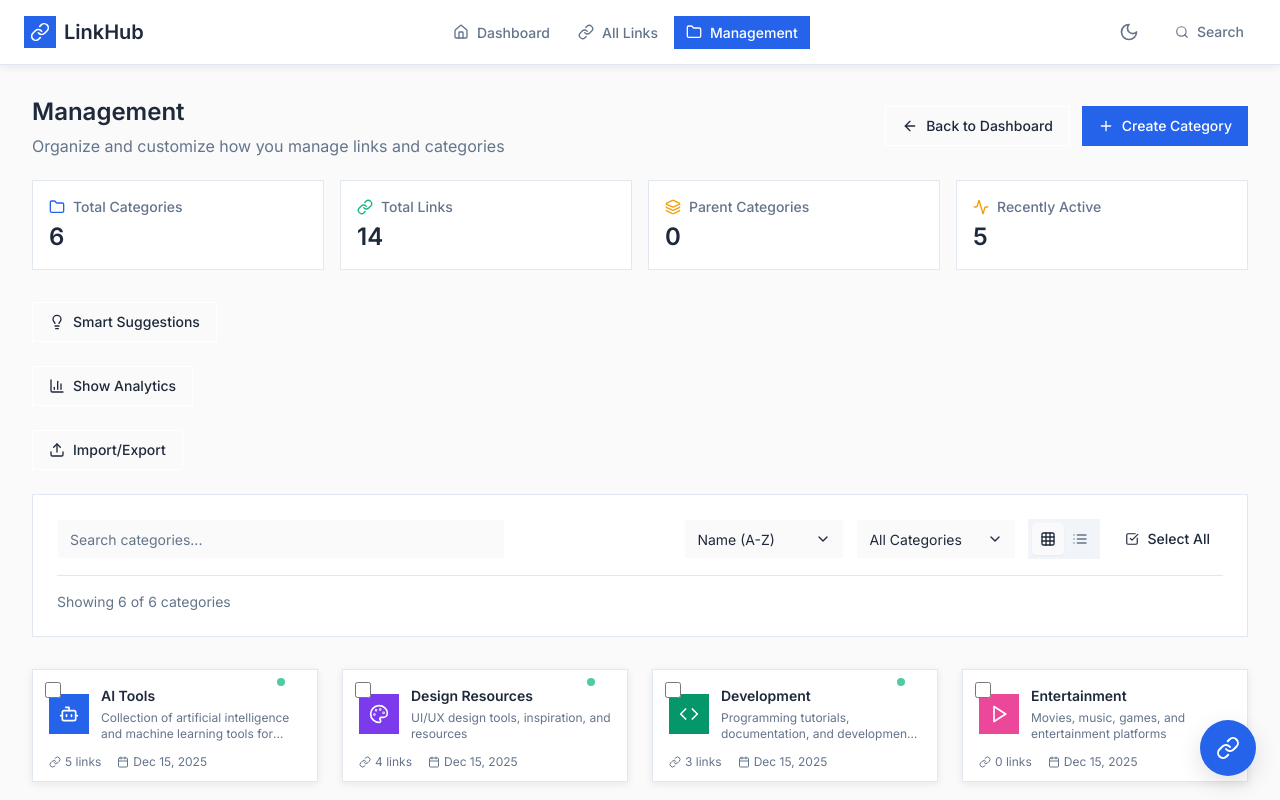
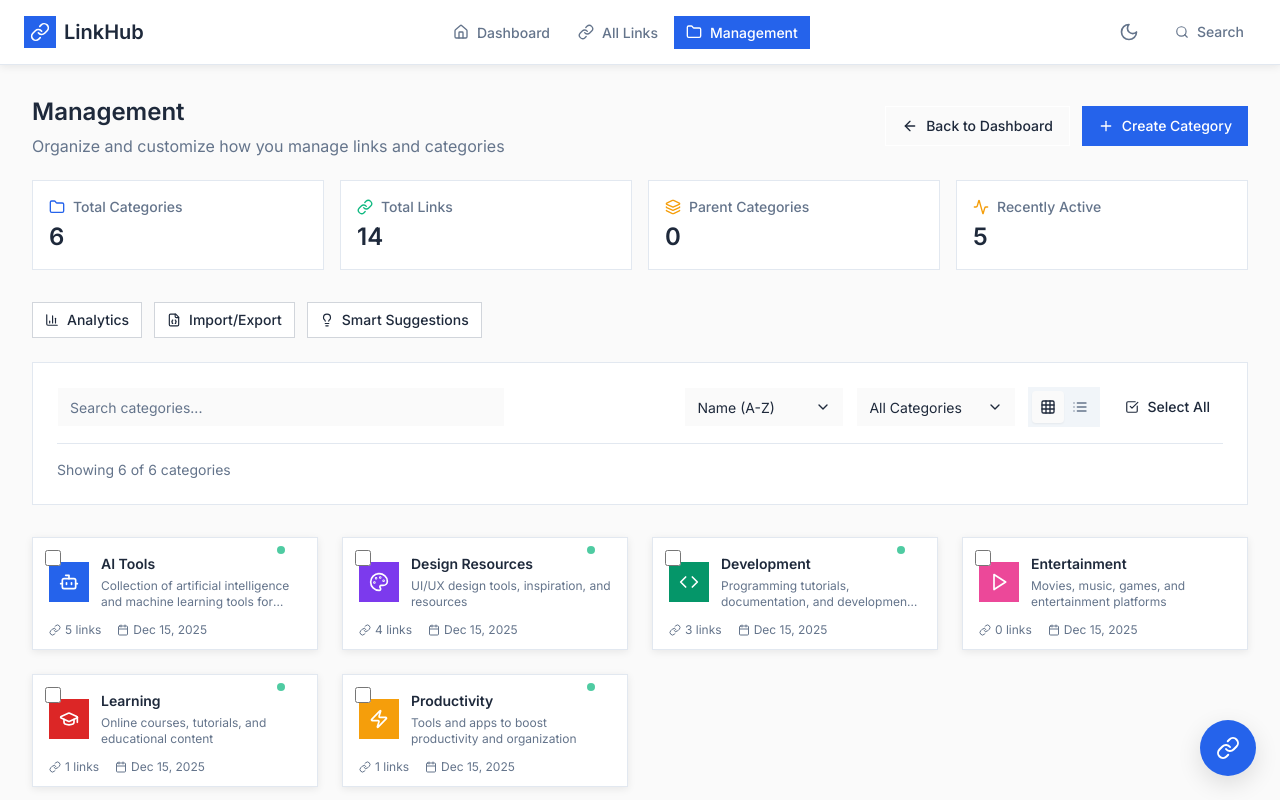
Before and after one commit to PiladeJr/LinkHub, a React (Vite) app: page /category-management in a window 1280 px wide. Shown: the top 800 px of the page. Built offline with nearby package versions, Linux system fonts and the light colour scheme.

Commit message:
changed the display of the management section, now the 3 subsections are displayed inline and on a unique window, customized the scroll bar

```diff
--- a/src/pages/all-links/index.jsx
+++ b/src/pages/all-links/index.jsx
@@ -146,9 +146,9 @@ const AllLinks = () => {
   }
 
   return (
-    <div className="min-h-screen bg-background">
+    <div className="h-screen flex flex-col bg-background">
       <Header />
-      <main className="pt-16 px-4 lg:px-6 pb-8">
+      <main className="flex-1 overflow-y-auto mt-16 px-4 lg:px-6 pb-8">
         <div className="max-w-5xl mx-auto py-8">
           {/* Header */}
           <div className="flex items-center justify-between mb-8">
--- a/src/pages/category-detail/index.jsx
+++ b/src/pages/category-detail/index.jsx
@@ -153,9 +153,9 @@ const CategoryDetail = () => {
   }
 
   return (
-    <div className="min-h-screen bg-background">
+    <div className="h-screen flex flex-col bg-background">
       <Header />
-      <main className="pt-16 px-4 lg:px-6 pb-8">
+      <main className="flex-1 overflow-y-auto mt-16 px-4 lg:px-6 pb-8">
         <div className="max-w-4xl mx-auto py-8">
           {/* Header */}
           <div className="flex items-center justify-between mb-8">
--- a/src/pages/category-management/index.jsx
+++ b/src/pages/category-management/index.jsx
@@ -32,10 +32,13 @@ const CategoryManagement = () => {
   const [isCreateModalOpen, setIsCreateModalOpen] = useState(false);
   const [editingCategory, setEditingCategory] = useState(null);
 
-  // Panel visibility states
-  const [showAnalytics, setShowAnalytics] = useState(false);
-  const [showImportExport, setShowImportExport] = useState(false);
-  const [showSuggestions, setShowSuggestions] = useState(false);
+  // Panel visibility states - single active panel
+  const [activePanel, setActivePanel] = useState(null); // 'analytics', 'import-export', 'suggestions', or null
+
+  // Toggle panel handler - closes current and opens the clicked one
+  const togglePanel = (panelName) => {
+    setActivePanel(activePanel === panelName ? null : panelName);
+  };
 
   // Derive categories from store with computed stats
   const computeCategories = () => {
@@ -264,9 +267,9 @@ const CategoryManagement = () => {
   };
 
   return (
-    <div className="min-h-screen bg-background">
+    <div className="h-screen flex flex-col bg-background">
       <Header />
-      <main className="pt-16">
+      <main className="flex-1 overflow-y-auto mt-16">
         <div className="max-w-7xl mx-auto px-4 sm:px-6 lg:px-8 py-8">
           {/* Page Header */}
           <div className="mb-8">
@@ -340,28 +343,66 @@ const CategoryManagement = () => {
             </div>
           </div>
 
-          {/* Smart Suggestions */}
-          <SmartSuggestions
-            categories={categories}
-            onCreateCategory={handleCreateCategory}
-            isVisible={showSuggestions}
-            onToggle={() => setShowSuggestions(!showSuggestions)}
-          />
+          {/* Panel Controls - Inline Buttons */}
+          <div className="flex flex-wrap items-center gap-3 mb-6">
+            <Button
+              variant={activePanel === 'analytics' ? 'default' : 'outline'}
+              onClick={() => togglePanel('analytics')}
+              iconName="BarChart3"
+              iconPosition="left"
+              size="sm"
+              className={activePanel !== 'analytics' ? 'bg-white dark:bg-slate-950 border border-gray-300 dark:border-border' : ''}
+            >
+              Analytics
+            </Button>
+            <Button
+              variant={activePanel === 'import-export' ? 'default' : 'outline'}
+              onClick={() => togglePanel('import-export')}
+              iconName="FileJson"
+              iconPosition="left"
+              size="sm"
+              className={activePanel !== 'import-export' ? 'bg-white dark:bg-slate-950 border border-gray-300 dark:border-border' : ''}
+            >
+              Import/Export
+            </Button>
+            <Button
+              variant={activePanel === 'suggestions' ? 'default' : 'outline'}
+              onClick={() => togglePanel('suggestions')}
+              iconName="Lightbulb"
+              iconPosition="left"
+              size="sm"
+              className={activePanel !== 'suggestions' ? 'bg-white dark:bg-slate-950 border border-gray-300 dark:border-border' : ''}
+            >
+              Smart Suggestions
+            </Button>
+          </div>
 
-          {/* Analytics */}
-          <CategoryAnalytics
-            categories={categories}
-            isVisible={showAnalytics}
-            onToggle={() => setShowAnalytics(!showAnalytics)}
-          />
+          {/* Single Panel Display */}
+          {activePanel === 'analytics' && (
+            <CategoryAnalytics
+              categories={categories}
+              isVisible={true}
+              onToggle={() => togglePanel('analytics')}
+            />
+          )}
 
-          {/* Import/Export */}
-          <ImportExportPanel
-            categories={categories}
-            onImport={handleImportCategories}
-            isVisible={showImportExport}
-            onToggle={() => setShowImportExport(!showImportExport)}
-          />
+          {activePanel === 'import-export' && (
+            <ImportExportPanel
+              categories={categories}
+              onImport={handleImportCategories}
+              isVisible={true}
+              onToggle={() => togglePanel('import-export')}
+            />
+          )}
+
+          {activePanel === 'suggestions' && (
+            <SmartSuggestions
+              categories={categories}
+              onCreateCategory={handleCreateCategory}
+              isVisible={true}
+              onToggle={() => togglePanel('suggestions')}
+            />
+          )}
 
           {/* Search and Filters */}
           <div className="bg-card rounded-lg border border-border p-6 mb-8">
--- a/src/pages/dashboard-home/index.jsx
+++ b/src/pages/dashboard-home/index.jsx
@@ -169,9 +169,9 @@ const DashboardHome = () => {
   const hasData = categories?.length > 0 || recentLinks?.length > 0;
 
   return (
-    <div className="min-h-screen bg-background">
+    <div className="h-screen flex flex-col bg-background">
       <Header />
-      <main className="pt-16 px-4 lg:px-6 pb-20">
+      <main className="flex-1 overflow-y-auto mt-16 px-4 lg:px-6 pb-20">
         <div className="max-w-7xl mx-auto py-6">
           {/* Search Results */}
           {searchQuery && (
--- a/src/styles/index.css
+++ b/src/styles/index.css
@@ -10,3 +10,48 @@ body {
   font-family: inherit;
   margin: unset;
 }
+
+/* Custom Scrollbar Styling */
+/* For Webkit browsers (Chrome, Safari, Edge) */
+::-webkit-scrollbar {
+  width: 12px;
+  height: 12px;
+}
+
+::-webkit-scrollbar-track {
+  background: hsl(var(--background));
+}
+
+::-webkit-scrollbar-thumb {
+  background: #3b82f6;
+  border-radius: 6px;
+  border: 3px solid hsl(var(--background));
+}
+
+::-webkit-scrollbar-thumb:hover {
+  background: #2563eb;
+}
+
+/* Dark mode adjustments */
+.dark ::-webkit-scrollbar-track {
+  background: hsl(var(--background));
+}
+
+.dark ::-webkit-scrollbar-thumb {
+  background: #60a5fa;
+  border: 3px solid hsl(var(--background));
+}
+
+.dark ::-webkit-scrollbar-thumb:hover {
+  background: #3b82f6;
+}
+
+/* For Firefox */
+* {
+  scrollbar-color: #3b82f6 hsl(var(--background));
+  scrollbar-width: auto;
+}
+
+.dark * {
+  scrollbar-color: #60a5fa hsl(var(--background));
+}
```
